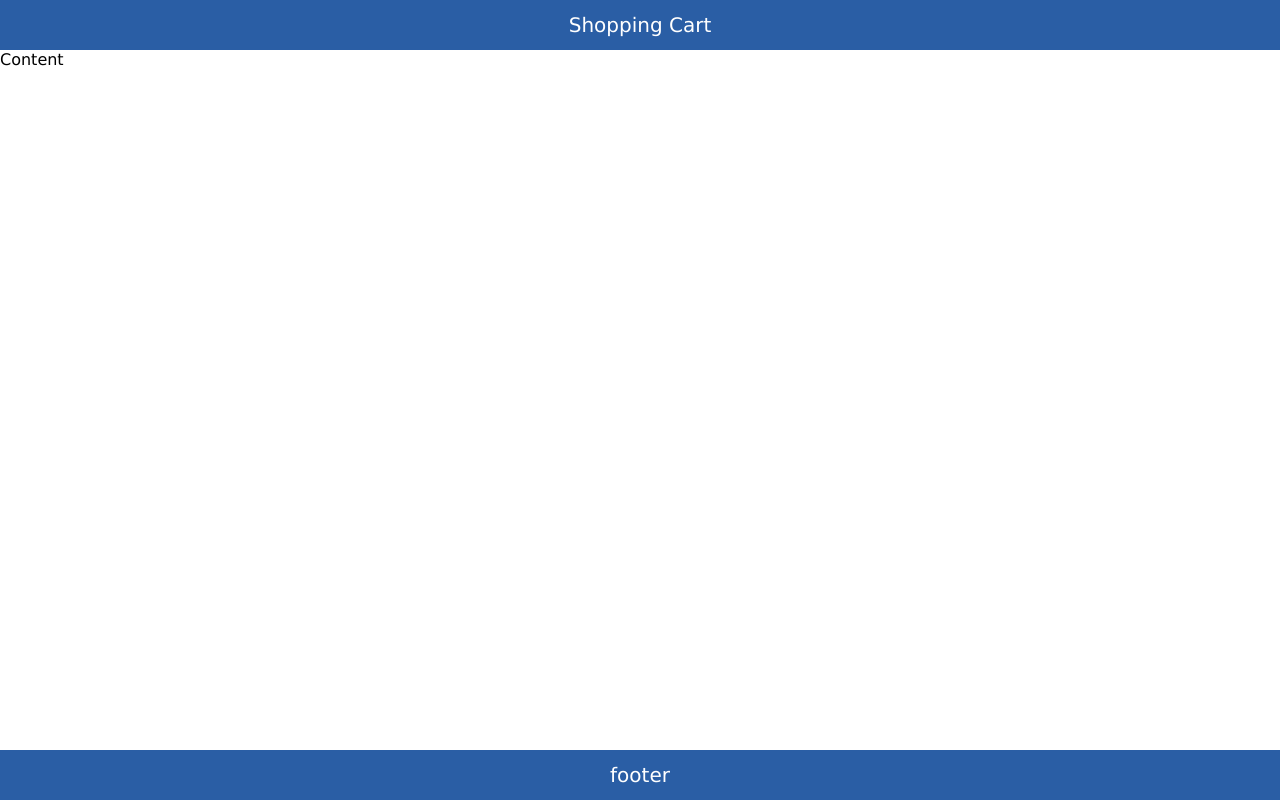
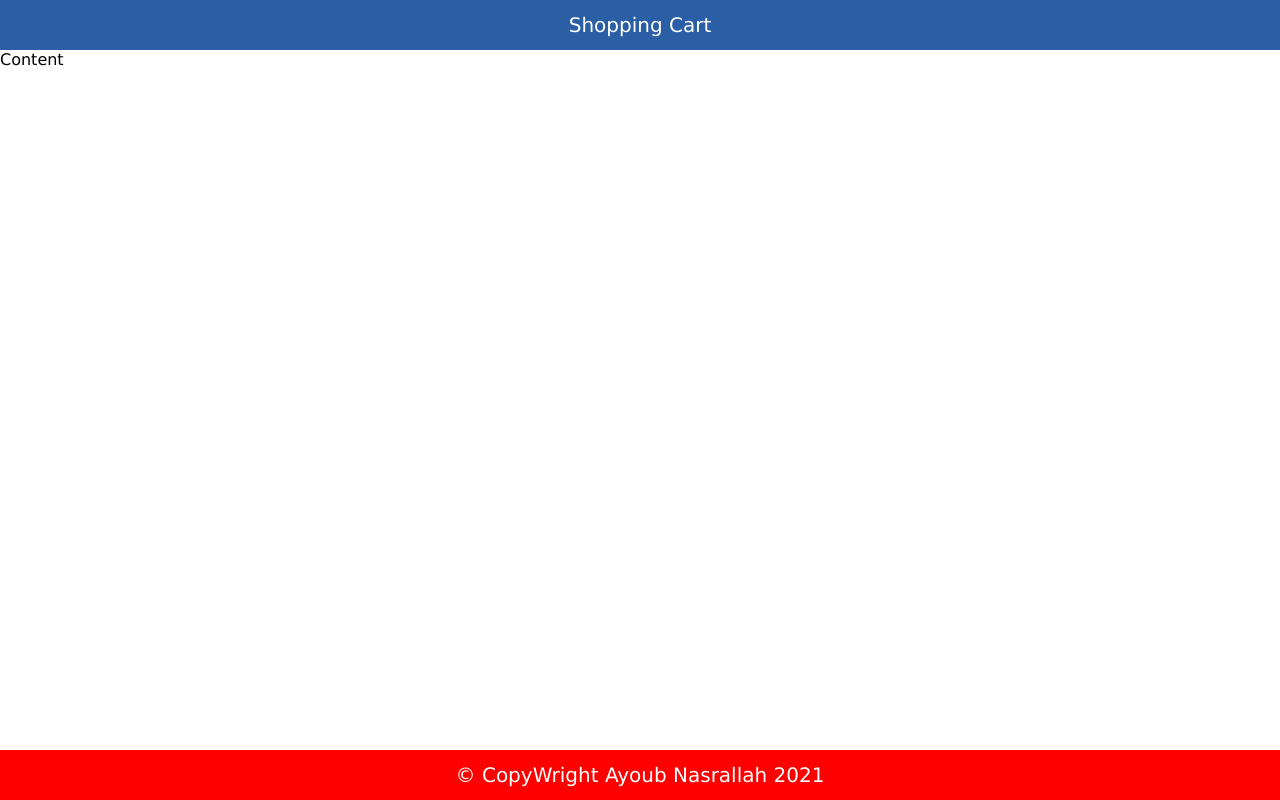
Before and after one commit to ayobna/react-shopping-cart, a React (Create React App) app in the folder client/: page / in a window 1280 px wide. Built offline with nearby package versions, Linux system fonts and the light colour scheme.

Commit message:
footer-comp

```diff
--- a/client/package.json
+++ b/client/package.json
@@ -15,7 +15,7 @@
     "web-vitals": "^2.1.2"
   },
   "scripts": {
-    "sass":"gulp sass",
+    "sass":"gulp watch",
     "start": "react-scripts start",
     "build": "react-scripts build",
     "test": "react-scripts test",
--- a/client/src/App.js
+++ b/client/src/App.js
@@ -1,3 +1,4 @@
+import Footer from "./components/Footer/Footer";
 import Header from "./components/Header/Header";
 
 function App() {
@@ -5,7 +6,7 @@
     <div className="layout">
      <Header/>
       <main>Content</main>
-      <footer>footer</footer>
+    <Footer/>
     </div>
   );
 }
--- /dev/null
+++ b/client/src/components/Footer/Footer.js
@@ -0,0 +1,8 @@
+import React from 'react'
+import "../../css/Footer/Footer.css"
+ function Footer() {
+    return (
+        <footer>&copy; CopyWright Ayoub Nasrallah 2021</footer>
+    )
+}
+export default Footer
--- /dev/null
+++ b/client/src/components/Footer/Footer.scss
@@ -0,0 +1,11 @@
+
+
+footer {
+    grid-area: footer;
+    background-color: red;
+    color: #fff;
+    display: flex;
+    justify-content: center;
+    align-items: center;
+    font-size: 20px;
+  }
--- /dev/null
+++ b/client/src/css/Footer/Footer.css
@@ -0,0 +1,9 @@
+footer {
+  grid-area: footer;
+  background-color: red;
+  color: #fff;
+  display: flex;
+  justify-content: center;
+  align-items: center;
+  font-size: 20px;
+}
--- a/client/src/index.css
+++ b/client/src/index.css
@@ -22,15 +22,3 @@
 main {
   grid-area: main;
 }
-
-
-
-footer {
-  grid-area: footer;
-  background-color: #2a5ea5;
-  color: #fff;
-  display: flex;
-  justify-content: center;
-  align-items: center;
-  font-size: 20px;
-}
```
Also changed, not shown: client/gulpfile.js (+15 -6 lines).
